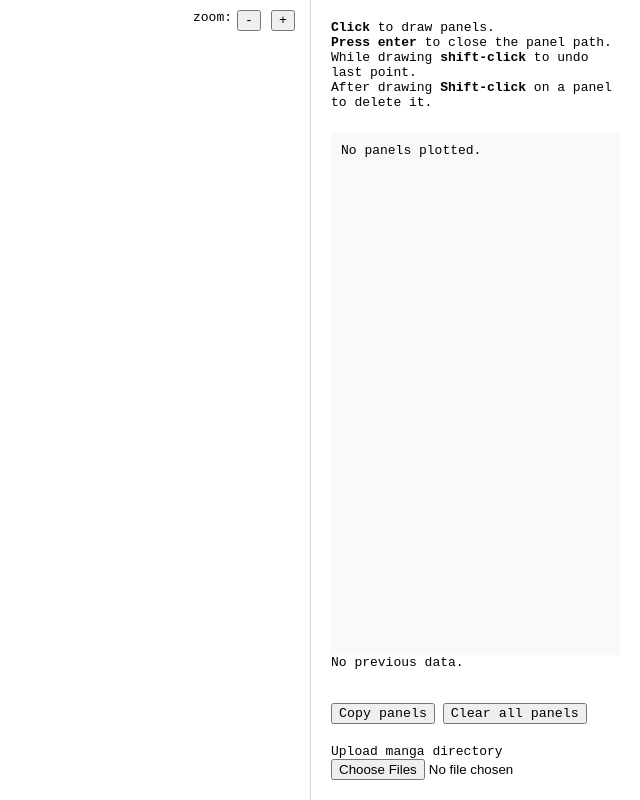
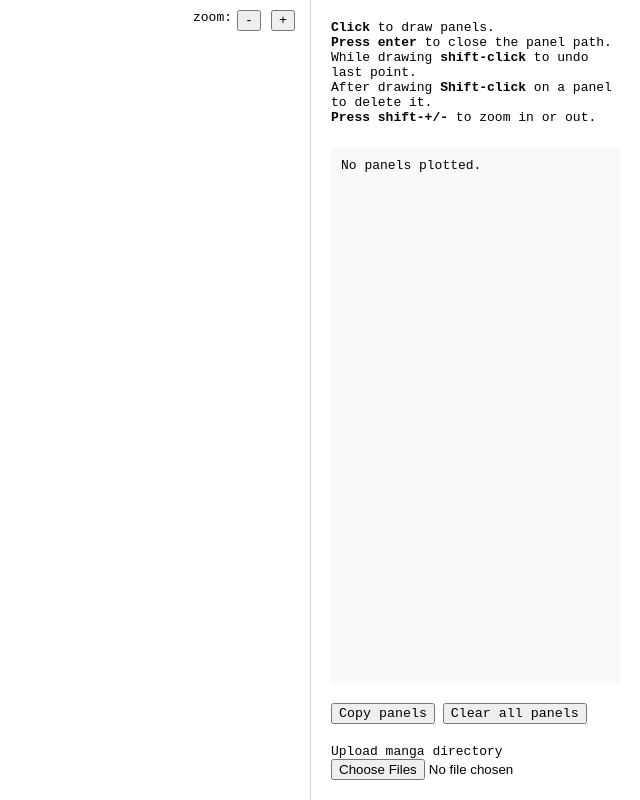
Before and after one commit to ricklancee/manga-reader, a website: page panel-creator/index.html in a window 1280 px wide. Shown: the whole page, without its empty margins (640-1280 px from the left). Drawn offline with Linux system fonts and the light colour scheme; some packages are replaced by stand-ins of ours; a script that the page names is missing.

Commit message:
update help text

```diff
--- a/panel-creator/index.html
+++ b/panel-creator/index.html
@@ -114,9 +114,16 @@
         <img src="" class="image">
       </div>
       <div class="plotpoints">
-        <p><strong>Click</strong> to draw panels.<br> <strong>Press enter</strong> to close the panel path.<br> While drawing <strong>shift-click</strong> to undo last point.<br> After drawing <strong>Shift-click</strong> on a panel to delete it. </p>
+
+        <p>
+        <strong>Click</strong> to draw panels.<br>
+        <strong>Press enter</strong> to close the panel path.
+        <br> While drawing <strong>shift-click</strong> to undo last point.
+        <br> After drawing <strong>Shift-click</strong> on a panel to delete it.<br>
+        <strong>Press shift-+/-</strong> to zoom in or out.
+        </p>
+
         <pre><code>No panels plotted.</code></pre>
-        <p>No previous data.</p>
 
         <div class="buttons">
           <button class="copy-button" data-clipboard-target=".plotpoints code">Copy panels</button>
```
